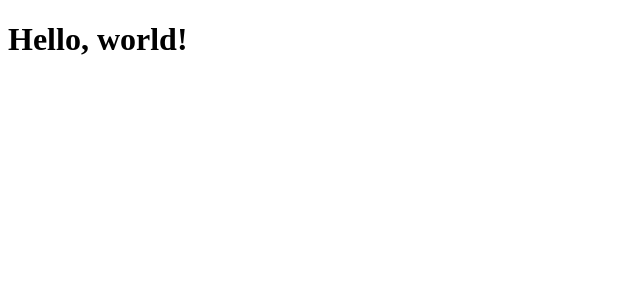
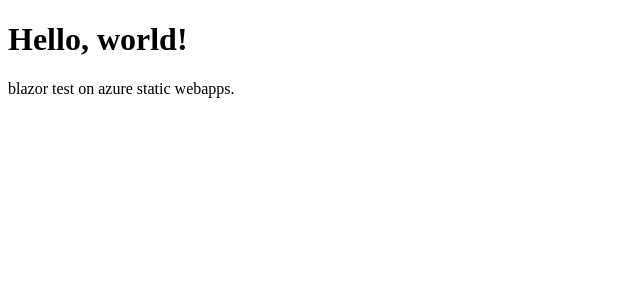
Before and after one commit to kmiharu/azure-static-webapps-test, an ASP.NET Core app: page / in a window 1280 px wide. Shown: the top 300 px of the page, without its empty margins (0-640 px from the left). Run offline with ASP.NET Core 8, Linux system fonts and the light colour scheme.

Commit message:
#1 first commit

```diff
--- a/azure-static-webapps-test/Pages/Index.razor
+++ b/azure-static-webapps-test/Pages/Index.razor
@@ -1,3 +1,4 @@
 @page "/"
 
 <h1>Hello, world!</h1>
+<p>blazor test on azure static webapps.</p>
```
